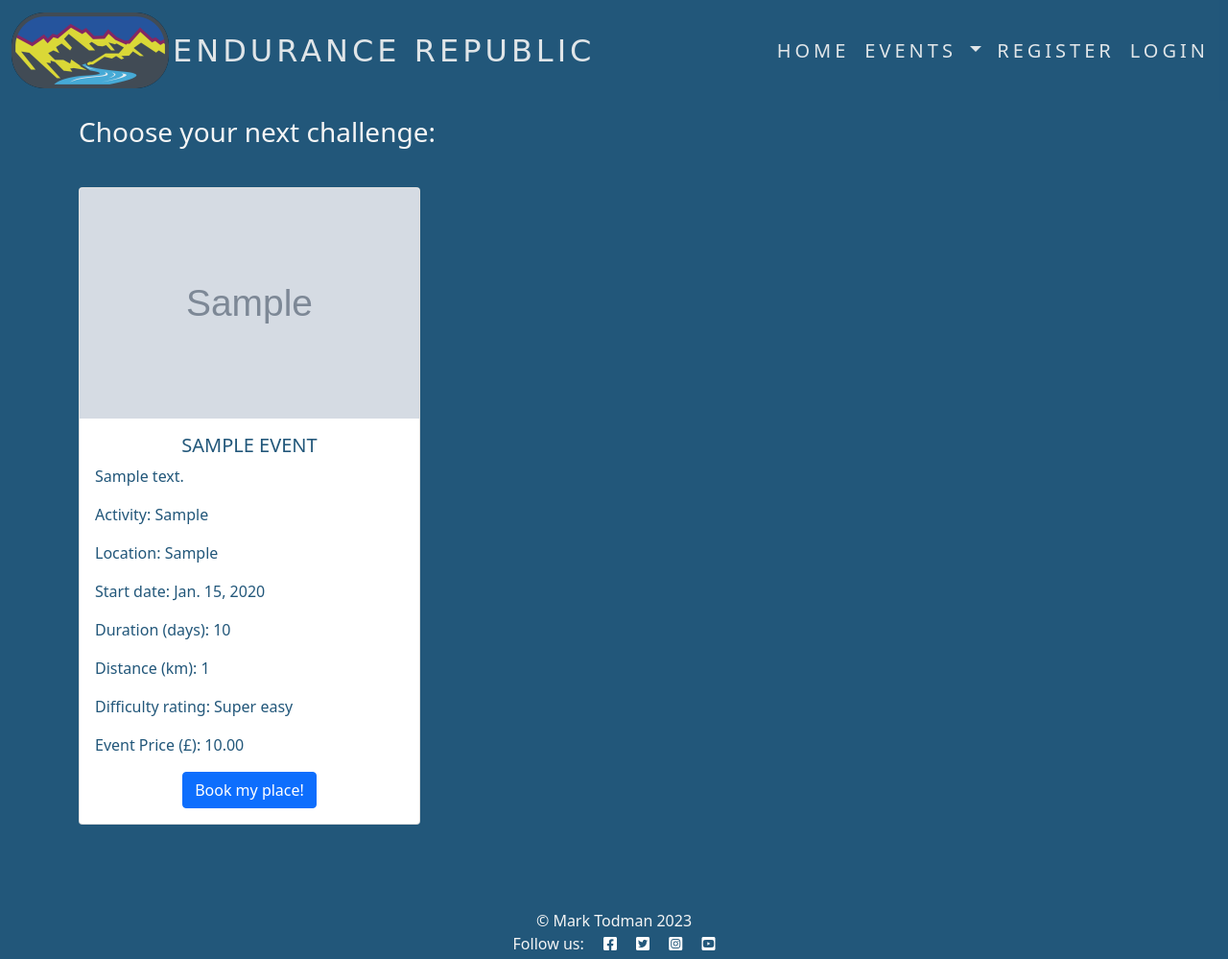
After one commit to marktodman/endurance-republic, a Django app: page /events/ in a window 1280 px wide. The commit adds this page. Shown: the whole page at 96% size. Run offline with Django 3.2, Linux system fonts and the light colour scheme; tables that the repository leaves empty hold one stand-in row (values such as "Sample post"); grey boxes marked "Sample" are stand-in pictures; some web fonts are replaced.

Commit message:
style: Add event template and create event cards

```diff
--- a/endurance_republic/urls.py
+++ b/endurance_republic/urls.py
@@ -7,4 +7,5 @@ urlpatterns = [
     path('admin/', admin.site.urls),
     path('accounts/', include('allauth.urls')),
     path('', include('home.urls')),
+    path('events/', include('events.urls')),
 ] + static(settings.MEDIA_URL, document_root=settings.MEDIA_ROOT)
--- a/events/models.py
+++ b/events/models.py
@@ -3,7 +3,7 @@ from django.db import models
 
 STATUS = ((0, 'Draft'), (1, 'Published'))
 DIFFICULTY = ((0, "Super easy"), (1, "Easy"), (2, "Moderate"), (
-    3, "Challenging"), (4, "Very challenge"), (5, "Extremely challenging"))
+    3, "Challenging"), (4, "Very challenging"), (5, "Extremely challenging"))
 
 
 class Activity(models.Model):
--- /dev/null
+++ b/events/templates/events/events.html
@@ -0,0 +1,45 @@
+{% extends "base.html" %}
+{% load static %}
+
+{% block content %}
+<!-- Page header -->
+<div class="container">
+    <div class="row pt-3">
+        <div class="col align-self-start">
+            <div class="mb-3">
+                <h3>Choose your next challenge:</h3>
+            </div>
+        </div>
+    </div>
+</div>
+
+<!-- Route Cards-->
+<div class="container">
+    <div class="row">
+        {% for event in event_list %}
+        <div class="col-lg-4 col-md-6 my-4">
+            <div class="card h-100">
+                <img class="card-img-top image-responsive" src="{{ event.featured_image.url }}"
+                    alt="destination image" style="max-height: 300px">
+                <div class="card-body d-flex flex-column">
+                    <h5 class="card-title text-uppercase text-center">{{ event.name }}</h5>
+                    <p>{{ event.description }}</p>
+                    <p>Activity: {{ event.activity }}</p>
+                    <p>Location: {{ event.location }}</p>
+                    <p>Start date: {{ event.date }}</p>
+                    <p>Duration (days): {{ event.duration }}</p>
+                    <p>Distance (km): {{ event.distance }}</p>
+                    <p>Difficulty rating: {{ event.get_difficulty_display }}</p>
+                    <p>Event Price (£): {{ event.price }}</p>
+                    <a href="#" class="btn btn-primary mt-auto align-self-center">Book my place!</a>
+                </div>
+            </div>
+        </div>
+        {% if forloop.counter|divisibleby:3 %}
+        <div class="row">
+        </div>
+        {% endif %}
+        {% endfor %}
+    </div>
+</div>
+{% endblock %}
--- /dev/null
+++ b/events/urls.py
@@ -0,0 +1,7 @@
+from . import views
+from django.urls import path
+
+
+urlpatterns = [
+    path('', views.EventList.as_view(), name='events'),
+]
--- a/events/views.py
+++ b/events/views.py
@@ -1,3 +1,11 @@
 from django.shortcuts import render
+from .models import Activity, Event
+from django.views.generic import ListView
 
-# Create your views here.
+
+# Event View
+class EventList(ListView):
+    """Create Route View"""
+    model = Event
+    queryset = Event.objects.filter(published_status=1).order_by('date')
+    template_name = 'events/events.html'
--- a/static/css/base.css
+++ b/static/css/base.css
@@ -65,6 +65,17 @@ body {
     max-width: 800px;
 }
 
+/* Event Cards */
+
+.card {
+    color: #22577a !important;
+}
+
+.card-img-top {
+    width: 100%;
+    height: 30vh;
+    object-fit: cover;
+}
 
 /* Media Queries */
 
```
Also changed, not shown: media/pexels-magda-ehlers-5349704-1.jpg (added), media/rowan-manning-ror_0THABR8-unsplash-1.jpg (added), media/scott-longerbeam-1RwfIe-MM-g-unsplash-1.jpg (added).
